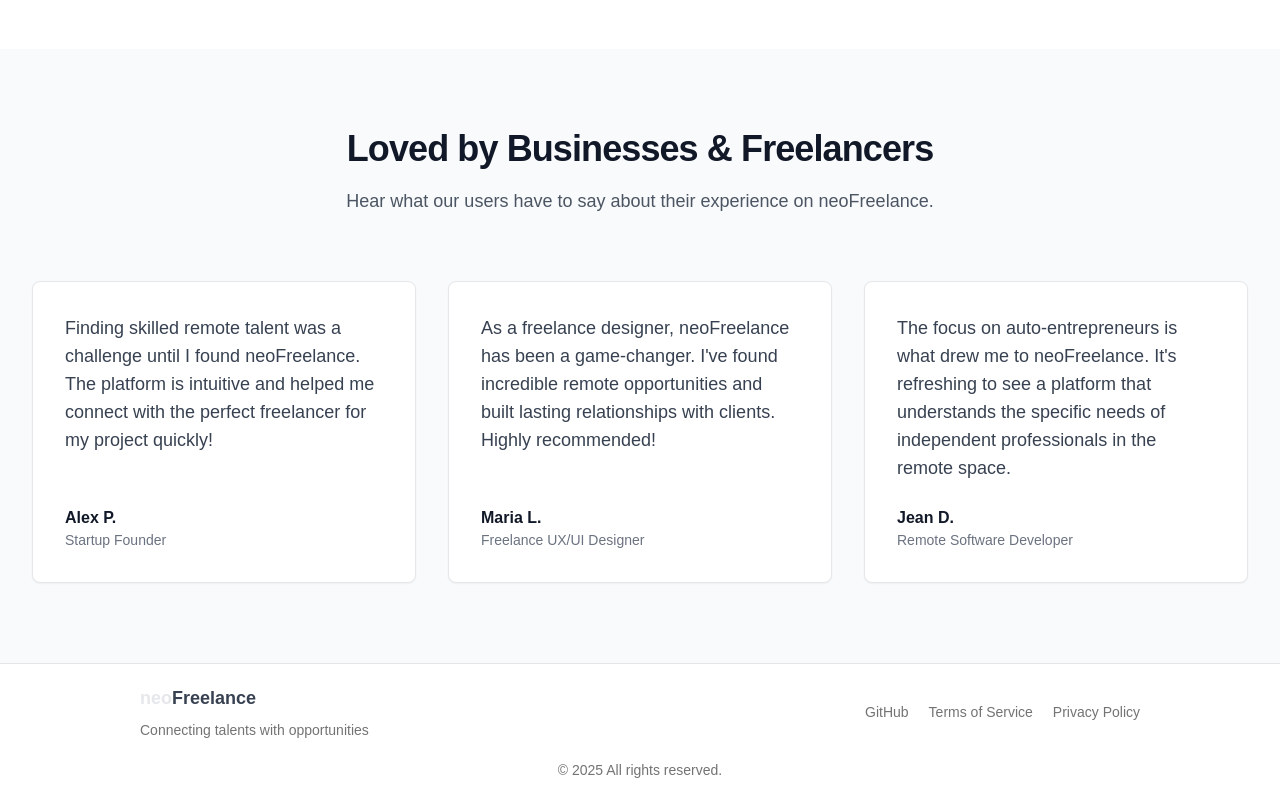
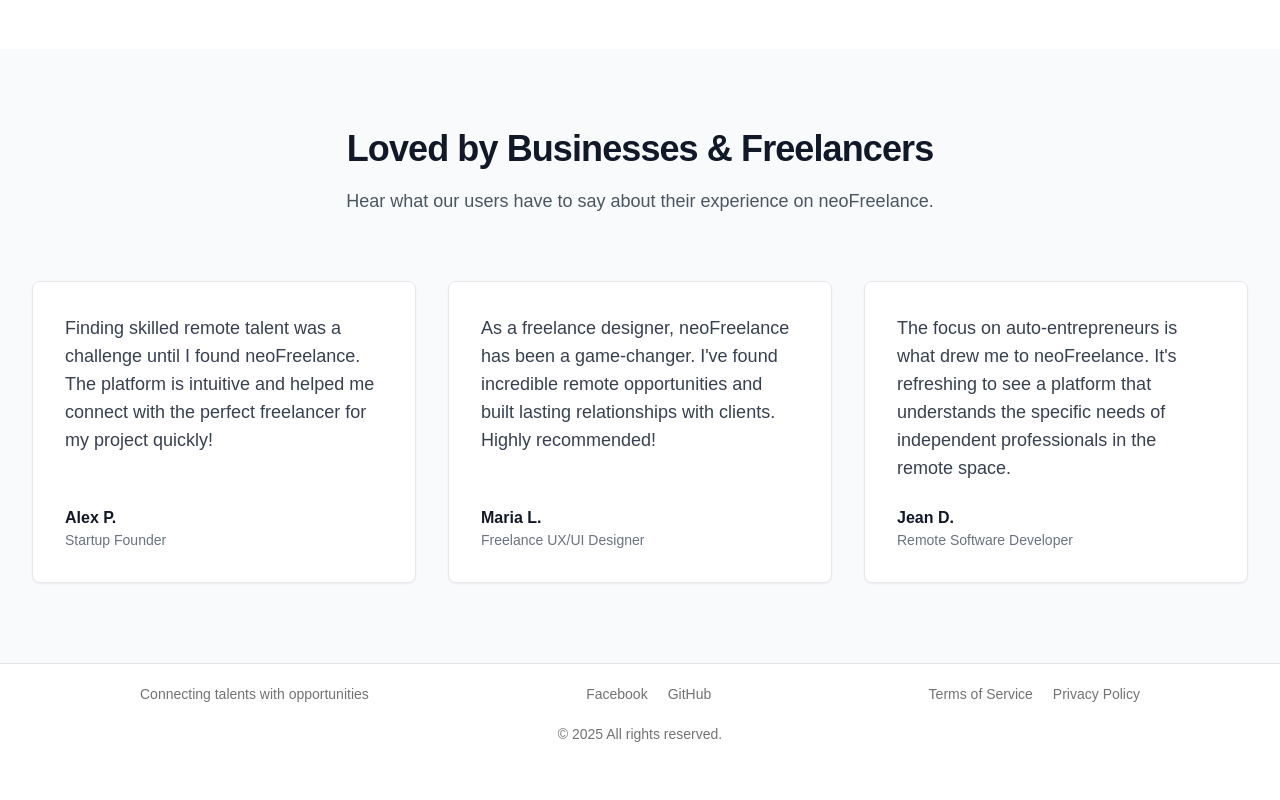
Before and after one commit to nazimboudeffa/job-board-next15-mongodb, a Next.js app: page / in a window 1280 px wide. Shown: the part 1909-2709 px from the top of the page. After the commit the page ends 2673 px from the top, so only its background shows below. Built offline with nearby package versions, Linux system fonts and the light colour scheme; no server answers.

Commit message:
fixed footer

```diff
--- a/src/components/Footer.tsx
+++ b/src/components/Footer.tsx
@@ -5,16 +5,18 @@
     <footer className="border-t">
       <div className="mx-auto max-w-5xl space-y-5 px-3 py-5">
         <div className="flex flex-col justify-between gap-3 sm:flex-row sm:items-center">
-          <div className="space-y-2">
-            <p className="text-lg font-bold"><span className="text-gray-200">neo</span><span className="text-gray-700">Freelance</span></p>
-            <p className="text-sm text-muted-foreground">
+          <div className="flex flex-wrap gap-5 text-sm text-muted-foreground">
               Connecting talents with opportunities
-            </p>
           </div>
           <div className="flex flex-wrap gap-5 text-sm text-muted-foreground">
+            <Link href="https://www.facebook.com/CodeurGrosArgent" target="_blank" className="hover:underline">
+              Facebook
+            </Link>
             <Link href="https://github.com/rapidosaas" target="_blank" className="hover:underline">
               GitHub
             </Link>
+          </div>
+          <div className="flex flex-wrap gap-5 text-sm text-muted-foreground">
             <Link href="/tos" className="hover:underline">
               Terms of Service
             </Link>
--- a/src/components/Navbar.tsx
+++ b/src/components/Navbar.tsx
@@ -69,9 +69,13 @@
 
   const AuthenticatedNavLinks = [
     {
-      href: "/docs",
-      label: "Docs",
+      href: "/u",
+      label: "Talents",
     },
+    {
+      href: "/jobs",
+      label: "Opportunities",
+    }
   ];
 
   const renderNavLinks = (links: Array<{href: string, label: string}>) => (
```
